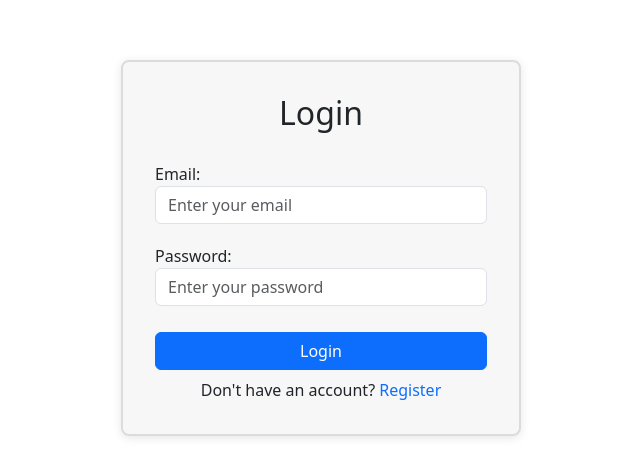
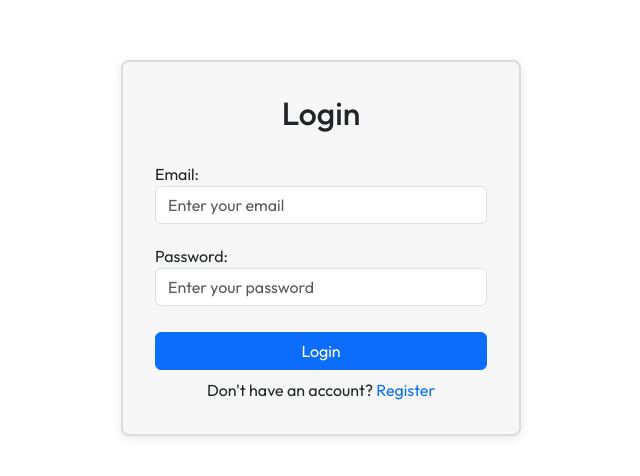
Before and after one commit to nclbrb/KlickInc, a React (Create React App) app in the folder frontend/: page /login in a window 1280 px wide. Shown: the part 152-628 px from the top of the page, without its empty margins (319-959 px from the left). Built offline with nearby package versions, Linux system fonts and the light colour scheme.

Commit message:
changed fonts and button for crud.

```diff
--- a/frontend/public/index.html
+++ b/frontend/public/index.html
@@ -25,6 +25,7 @@
       Learn how to configure a non-root public URL by running `npm run build`.
     -->
     <link href="https://fonts.googleapis.com/icon?family=Material+Icons" rel="stylesheet">
+    <link href="https://fonts.googleapis.com/css2?family=Outfit:wght@100..900&display=swap" rel="stylesheet">
     <title>React App</title>
   </head >
   <body>
--- a/frontend/src/App.css
+++ b/frontend/src/App.css
@@ -1,3 +1,7 @@
+body {
+  font-family: 'Outfit';
+}
+
 .App {
   text-align: center;
 }
--- a/frontend/src/App.js
+++ b/frontend/src/App.js
@@ -6,6 +6,7 @@
 import DashboardTeamMember from './components/Dashboard/DashboardTeamMember';
 import api, { setAuthToken } from './api'; // Import your Axios instance and helper
 import 'bootstrap/dist/css/bootstrap.min.css';
+import './App.css';
 
 function App() {
   const [user, setUser] = useState(null);
```
